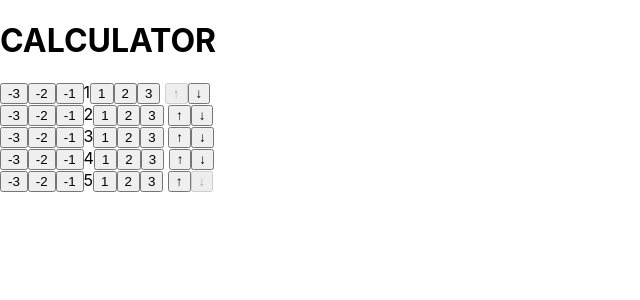
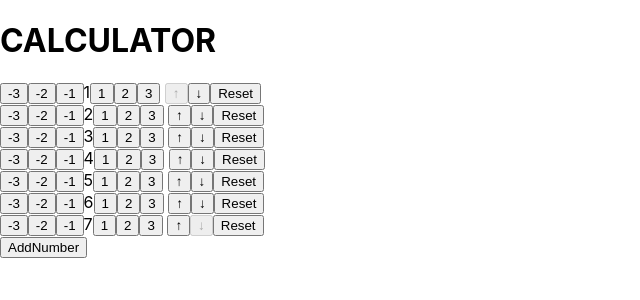
Before and after one commit to Nosov-Pavel/new-counter-app, a React (Create React App) app: page / in a window 1280 px wide. Shown: the top 300 px of the page, without its empty margins (0-640 px from the left). Built offline with nearby package versions, Linux system fonts and the light colour scheme.

Commit message:
AddNumber

```diff
--- a/src/App.js
+++ b/src/App.js
@@ -1,28 +1,30 @@
+// import '/App.css';
 import {useState} from "react";
 
-function App(){
-    // const [numbers, setNumbers] = useState([1, 2, 3, 4, 5, 6, 7])
-    // const plusMinusCounter = (value, index) => {
-    //     const newArr = numbers.map((el, i) => index === i ? el+value: el)
-    //     setNumbers(newArr)
-    // }
-    const [numbers, senNumbers] = useState([1, 2, 3, 4, 5])
+function App() {
+    const [numbers, setNumbers] = useState([1, 2, 3, 4, 5, 6, 7])
     const plusMinusCounter = (value, index) => {
-        const newArr = numbers.map((el, i) => index === i ? el+value: el)
+        const newArr = numbers.map((el, i) => index === i ? el + value : el)
+        setNumbers(newArr)
     }
+
     const moveUpDown = (direction, index) => {
         const temporary = numbers[index]
         const newArr = [...numbers]
-        newArr[index] = newArr[index+direction]
-        newArr[index+direction]=temporary
+        newArr[index] = newArr[index + direction]
+        newArr[index + direction] = temporary
         setNumbers(newArr)
     }
+    const addNumber = () => {
+        setNumbers([...numbers, 0])
 
-    return(
-        <div className="App">
+    }
+
+    return (
+        <div>
             <h1>CALCULATOR</h1>
             {numbers.map((el, index) => <div key={index}>
-                <button onClick={() => plusMinusCounter(-3, index) }>-3</button>
+                    <button onClick={() => plusMinusCounter(-3, index)}>-3</button>
                     <button onClick={() => plusMinusCounter(-2, index)}>-2</button>
                     <button onClick={() => plusMinusCounter(-1, index)}>-1</button>
                     {el}
@@ -30,14 +32,18 @@ function App(){
                     <button onClick={() => plusMinusCounter(2, index)}>2</button>
                     <button onClick={() => plusMinusCounter(3, index)}>3</button>
                     {" "}
-                <button onClick={() => moveUpDown(-1, index)} disabled={index===0}>↑</button>
-                <button onClick={() => moveUpDown(1, index)} disabled={index===numbers.length-1}>↓</button>
+                    <button onClick={() => moveUpDown(-1, index)} disabled={index === 0}>↑</button>
+                    <button onClick={() => moveUpDown(1, index)} disabled={index === numbers.length - 1}>↓</button>
+                    <button>Reset</button>
+                </div>
+            )}
+            <button>AddNumber</button>
 
-            </div>)}
 
         </div>
     );
 }
+
 export default App;
 //   const [numbers, setNumbers] = useState([1, 2, 3, 4, 5])
 //
```
Lines whose indentation alone changed are shown as unchanged.
